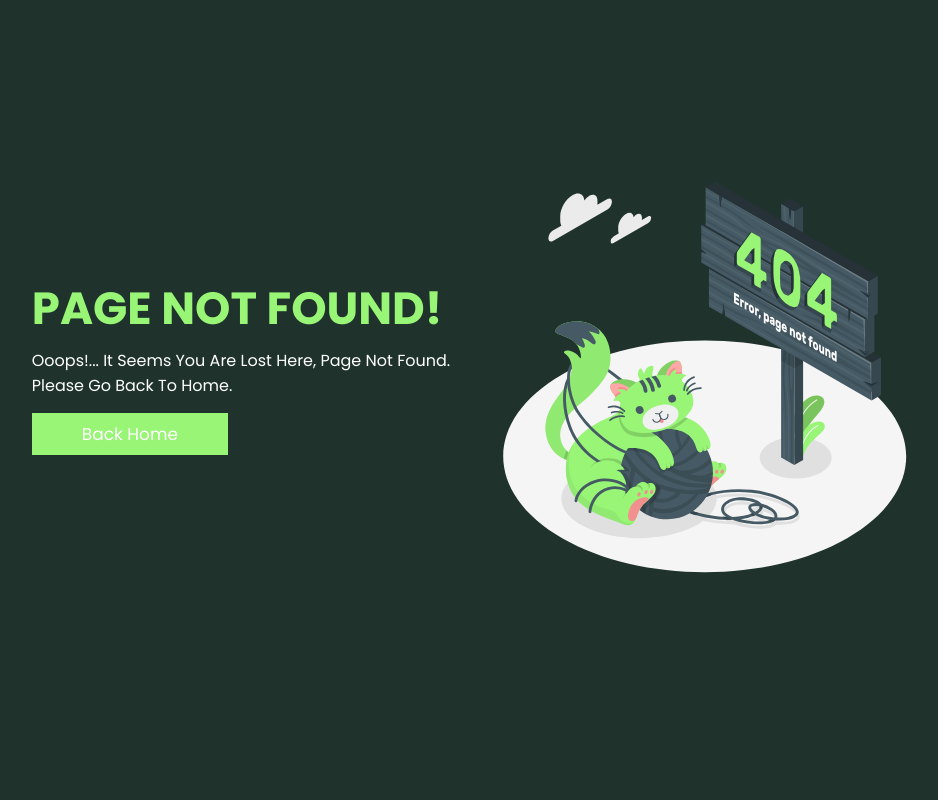
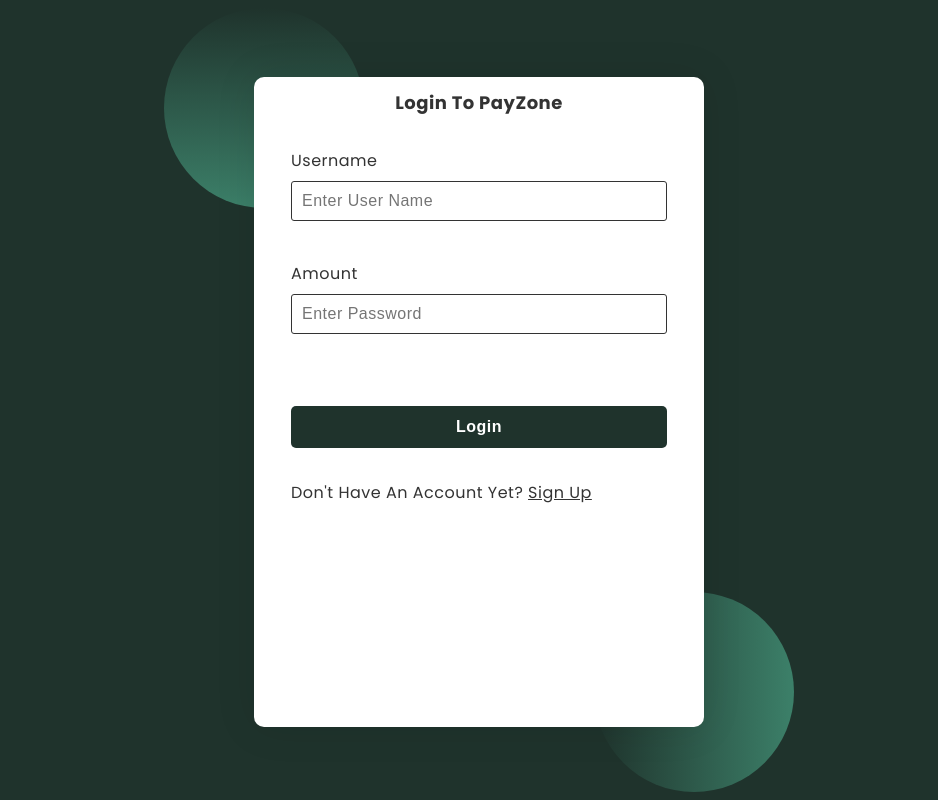
Before and after one commit to CKMolinga/PayZone, a React (Create React App) app: page /login in a window 1280 px wide. Before the commit this address had no page. Shown: the whole page, without its empty margins (161-1099 px from the left). Built offline with nearby package versions, Linux system fonts and the light colour scheme.

Commit message:
created login form

```diff
--- a/src/App.js
+++ b/src/App.js
@@ -10,6 +10,7 @@
 import NotFoundPage from "./components/404";
 import UpdateStatus from "./components/UpdateStatus";
 import MaintainancePage from "./components/maintenance";
+import Login from "./components/Login";
 
 function App() {
   return (
@@ -25,6 +26,7 @@
             <Route exact path="/get-psp" component={GetPsps} />
             <Route exact path="/update-status" component={UpdateStatus} />
             <Route exact path="/maintainance" component={MaintainancePage} />
+            <Route exact path="/login" component={Login} />
             <Route path="*">
               <NotFoundPage />
             </Route>
--- a/src/components/Home.js
+++ b/src/components/Home.js
@@ -29,7 +29,7 @@
           </ul>
         </div>
         <div className="right-header">
-          <Link to="/coming-soon">Login</Link>
+          <Link to="/login">Login</Link>
           <Link to="/coming-soon" className="highlighted">
             Sign Up
           </Link>
--- /dev/null
+++ b/src/components/Login.js
@@ -0,0 +1,73 @@
+import "../assets/styles/MakePayment.css";
+import { useState, useEffect, useRef } from "react";
+
+const Login = () => {
+  const userRef = useRef();
+  const errRef = useRef();
+
+  const [user, setUser] = useState("");
+  const [pwd, setPwd] = useState("");
+  const [errMsg, setErrMsg] = useState("");
+  const [success, setSuccess] = useState(false);
+
+  useEffect(() => {
+    // userRef.current.focus();
+  }, []);
+
+  useEffect(() => {
+    setErrMsg("");
+  }, [user, pwd]);
+  return (
+    <section className="container">
+      <div className="form-container">
+        <form>
+          <h3 className="form-title">Login to PayZone</h3>
+
+          <p
+            ref={errRef}
+            className={errMsg ? "errmsg" : "offscreen"}
+            aria-live="assertive"
+          >
+            {errMsg}
+          </p>
+          <div className="form-group">
+            <label>Username</label>
+            <input
+              id="username"
+              type="text"
+              placeholder="Enter User Name"
+              required
+              ref={userRef}
+              onChange={(e) => setUser(e.target.value)}
+              value={user}
+            />
+          </div>
+
+          <div className="form-group">
+            <label>Amount</label>
+            <input
+              id="password"
+              type="password"
+              placeholder="Enter password"
+              required
+              onChange={(e) => setPwd(e.target.value)}
+              value={pwd}
+            />
+          </div>
+
+          <button>Login</button>
+
+          <p className="form-group">
+            Don't have an account yet?{" "}
+            <span>
+              {" "}
+              <a href="#">Sign Up</a>{" "}
+            </span>{" "}
+          </p>
+        </form>
+      </div>
+    </section>
+  );
+};
+
+export default Login;
```
Also changed, not shown: src/context/AuthProvider.js (added).
